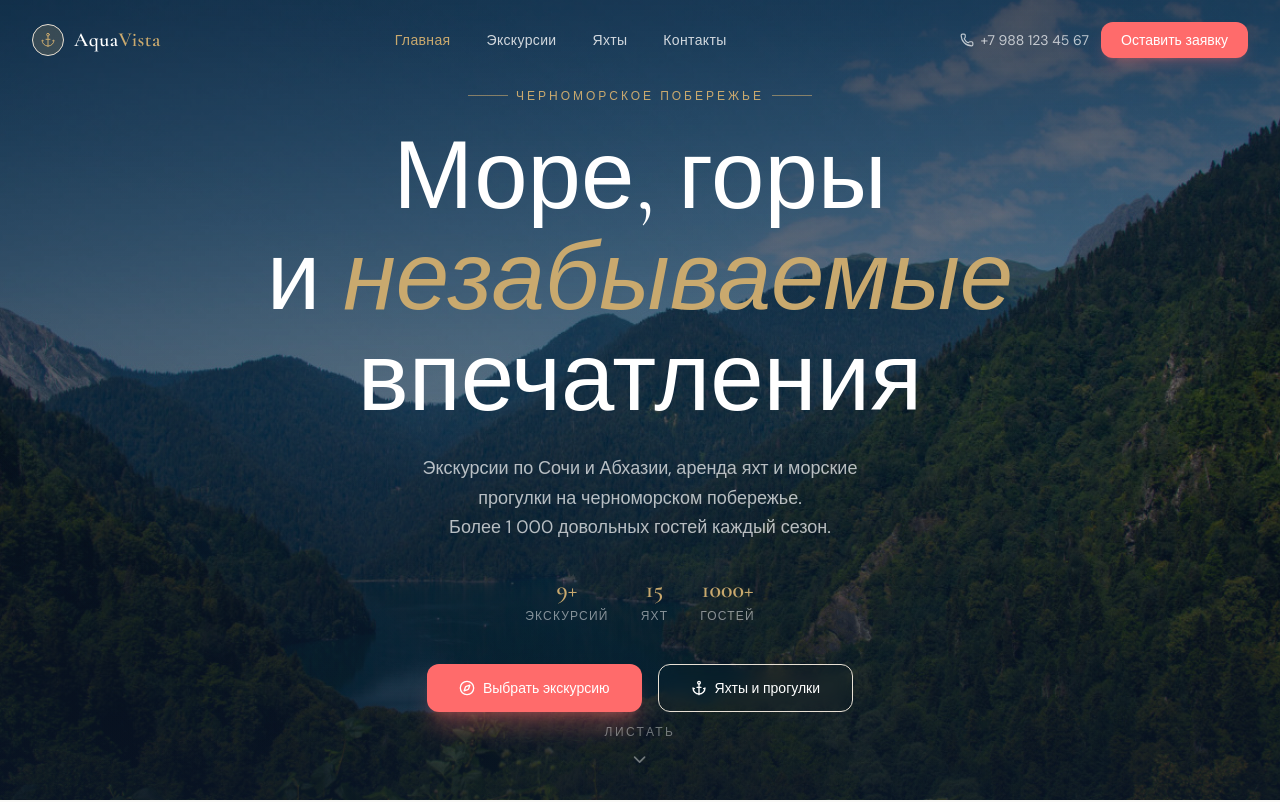
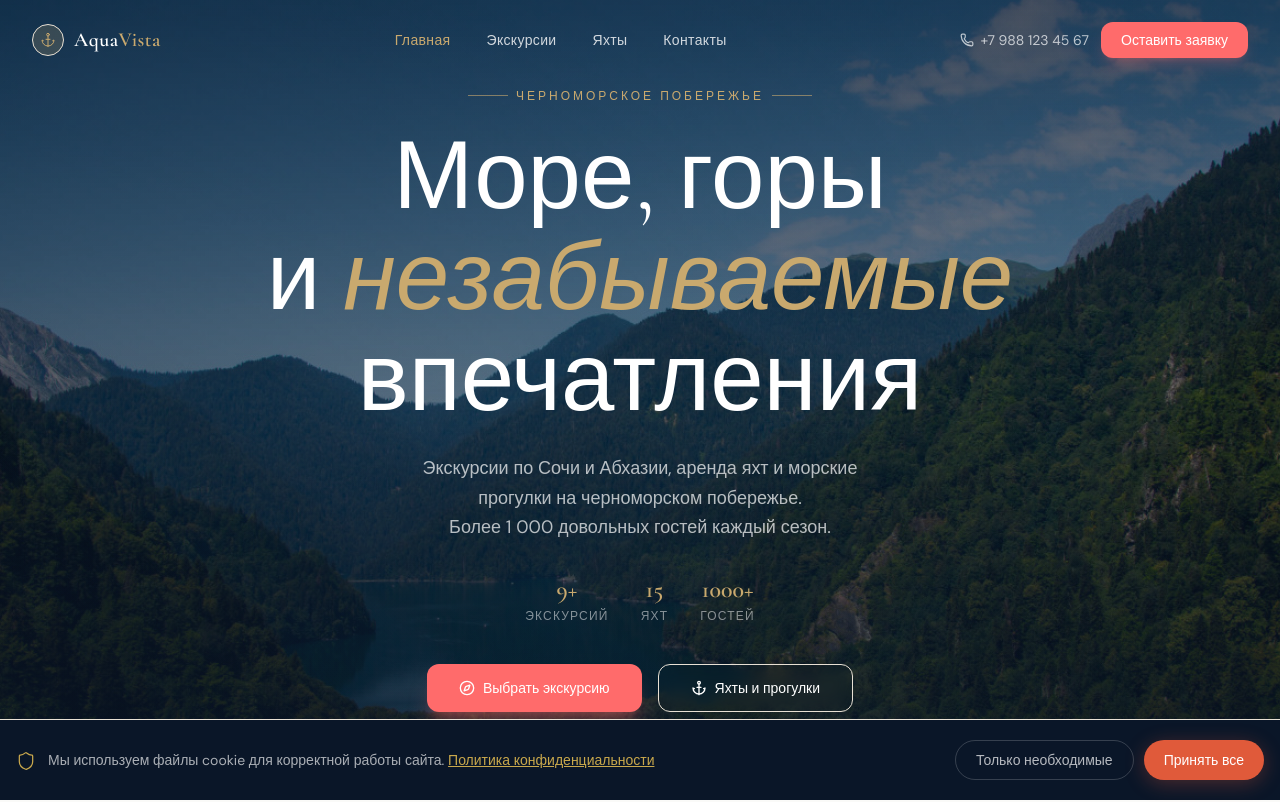
Before and after one commit to ADzyaduk/tour, a Next.js app: page / in a window 1280 px wide. Shown: the top 802 px of the page. Built offline with nearby package versions, Linux system fonts and the light colour scheme.

Commit message:
feat: add cookie consent banner (152-FZ compliance)

```diff
--- a/app/layout.tsx
+++ b/app/layout.tsx
@@ -4,6 +4,7 @@ import "./globals.css"
 import { Header } from "@/components/layout/Header"
 import { Footer } from "@/components/layout/Footer"
 import { PageTransition } from "@/components/PageTransition"
+import { CookieBanner } from "@/components/shared/CookieBanner"
 
 const cormorant = Cormorant_Garamond({
   subsets: ["latin", "cyrillic"],
@@ -86,6 +87,7 @@ export default function RootLayout({
         <Header />
         <PageTransition>{children}</PageTransition>
         <Footer />
+        <CookieBanner />
       </body>
     </html>
   )
--- /dev/null
+++ b/components/shared/CookieBanner.tsx
@@ -0,0 +1,88 @@
+"use client"
+
+import { useState, useEffect } from "react"
+import { motion, AnimatePresence } from "framer-motion"
+import { Shield } from "lucide-react"
+import Link from "next/link"
+
+const CONSENT_KEY = "aq_cookie_consent"
+
+export function CookieBanner() {
+  const [visible, setVisible] = useState(false)
+
+  useEffect(() => {
+    const stored = localStorage.getItem(CONSENT_KEY)
+    if (!stored) setVisible(true)
+  }, [])
+
+  function accept() {
+    localStorage.setItem(CONSENT_KEY, "accepted")
+    setVisible(false)
+  }
+
+  function reject() {
+    localStorage.setItem(CONSENT_KEY, "rejected")
+    setVisible(false)
+  }
+
+  return (
+    <AnimatePresence>
+      {visible && (
+        <motion.div
+          initial={{ y: 80, opacity: 0 }}
+          animate={{ y: 0, opacity: 1 }}
+          exit={{ y: 80, opacity: 0 }}
+          transition={{ type: "spring", stiffness: 300, damping: 30 }}
+          className="fixed bottom-0 left-0 right-0 z-50"
+        >
+          <div
+            className="border-t border-gold/30 px-4 py-4 sm:py-5"
+            style={{ background: "#0A1628" }}
+          >
+            <div className="max-w-7xl mx-auto flex flex-col sm:flex-row items-start sm:items-center gap-4 sm:gap-6">
+              {/* Icon + text */}
+              <div className="flex items-start gap-3 flex-1 min-w-0">
+                <Shield
+                  className="w-5 h-5 mt-0.5 shrink-0"
+                  style={{ color: "#C9A84C" }}
+                  strokeWidth={1.5}
+                />
+                <p className="text-white/65 text-sm leading-relaxed">
+                  Мы используем файлы cookie для корректной работы сайта.{" "}
+                  <Link
+                    href="/privacy"
+                    className="underline hover:opacity-80 transition-opacity"
+                    style={{ color: "#C9A84C" }}
+                  >
+                    Политика конфиденциальности
+                  </Link>
+                </p>
+              </div>
+
+              {/* Buttons */}
+              <div className="flex gap-2.5 shrink-0 w-full sm:w-auto">
+                <button
+                  onClick={reject}
+                  className="flex-1 sm:flex-none px-5 h-10 rounded-xl text-sm font-medium text-white/70 border transition-all duration-200 hover:text-white hover:border-white/40"
+                  style={{ borderColor: "rgba(255,255,255,0.18)" }}
+                >
+                  Только необходимые
+                </button>
+                <button
+                  onClick={accept}
+                  className="flex-1 sm:flex-none px-5 h-10 rounded-xl text-sm font-medium text-white transition-all duration-200 hover:opacity-90"
+                  style={{
+                    background: "#E05A3A",
+                    boxShadow: "0 4px 20px rgba(224,90,58,0.3)",
+                  }}
+                >
+                  Принять все
+                </button>
+              </div>
+            </div>
+          </div>
+        </motion.div>
+      )}
+    </AnimatePresence>
+  )
+}
```
